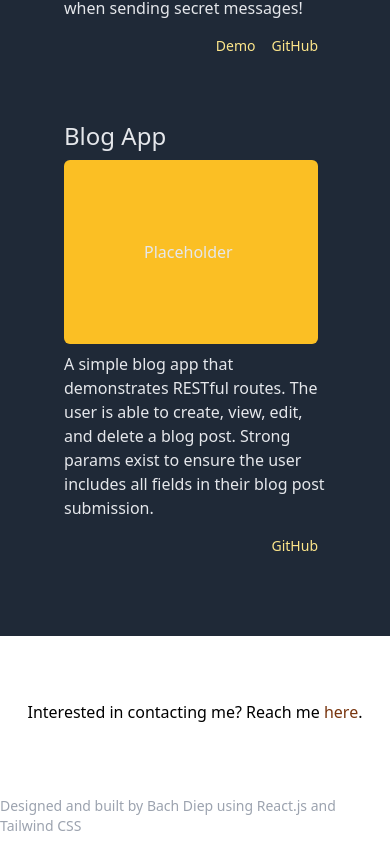
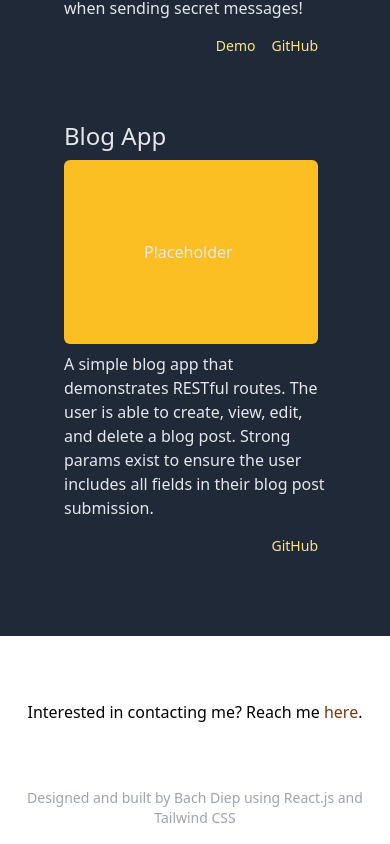
Before and after one commit to bndiep/portfolio, a React (Create React App) app: page / in a window 390 px wide. Shown: the part 5258-6102 px from the top of the page. Built offline with nearby package versions, Linux system fonts and the light colour scheme.

Commit message:
removes unnecessary logos and centers footer

```diff
--- a/src/App.js
+++ b/src/App.js
@@ -179,7 +179,7 @@ function App() {
         <p>Interested in contacting me? Reach me <a className="text-yellow-900" href="mailto:bachdiep.dev@gmail.com"> here</a>.</p>
       </div>
 
-      <footer className="py-2 text-sm flex justify-center text-gray-400">Designed and built by Bach Diep using React.js and Tailwind CSS</footer>
+      <footer className="md:py-2 text-sm text-center flex justify-center items-center text-gray-400">Designed and built by Bach Diep using React.js and Tailwind CSS</footer>
     </div>
   )
 }
```
Also changed, not shown: public/manifest.json.
